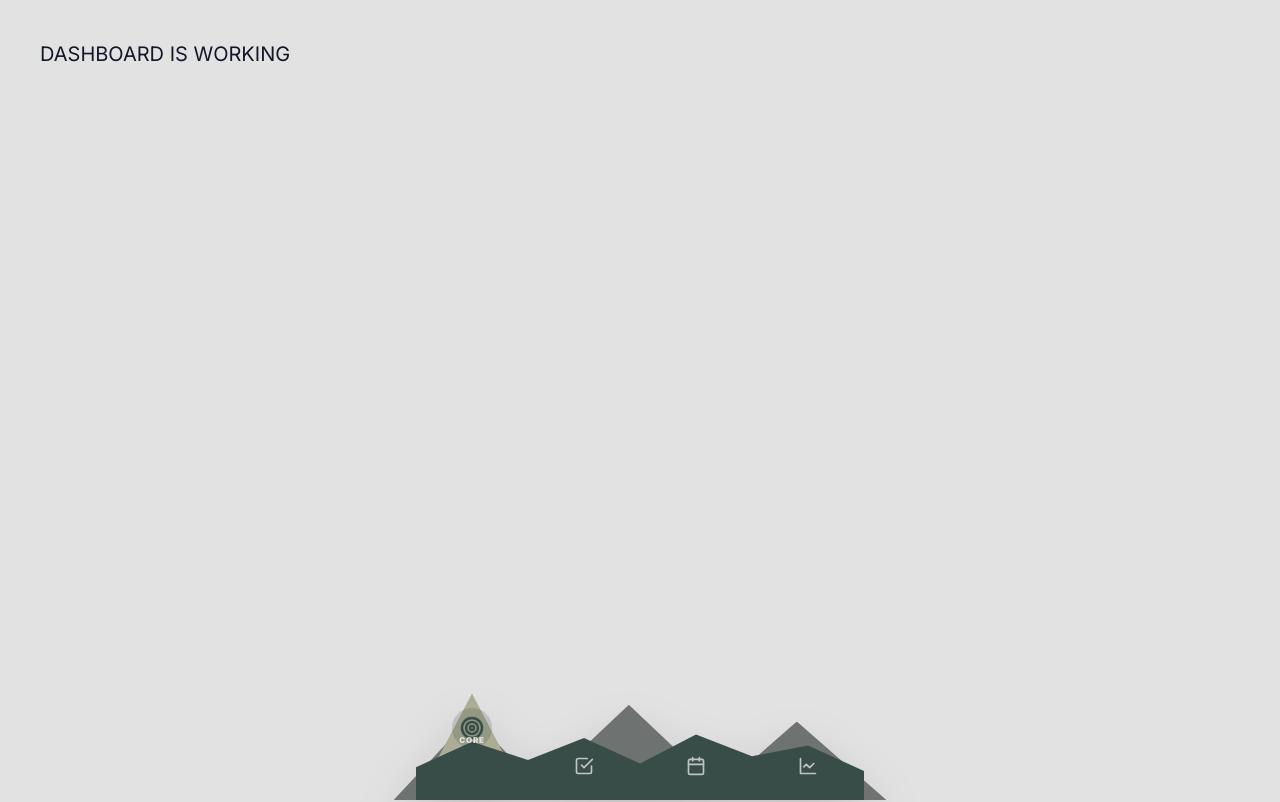
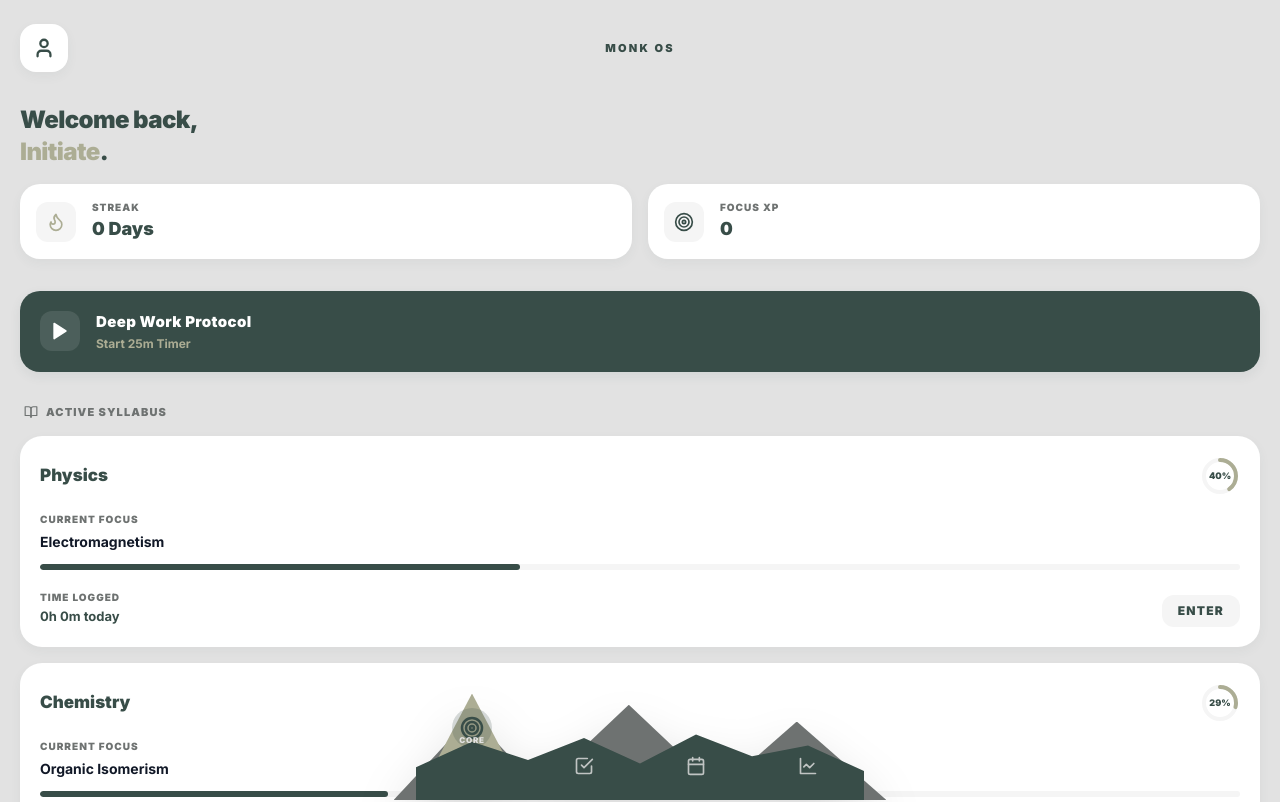
Before and after one commit to hetkeraliya/monkstudy, a Next.js app: page / in a window 1280 px wide. Shown: the top 802 px of the page. Built offline with nearby package versions, Linux system fonts and the light colour scheme; no server answers.

Commit message:
Update page.tsx

```diff
--- a/app/page.tsx
+++ b/app/page.tsx
@@ -1,9 +1,210 @@
 "use client";
 
-export default function DashboardPage() {
+import { useEffect, useState } from "react";
+import Link from "next/link";
+import { useStore } from "@/store/useStore";
+import { User, Flame, Target, Play, BookOpen } from "lucide-react";
+
+export default function Dashboard() {
+  const [mounted, setMounted] = useState(false);
+
+  const user = useStore((state) => state.user);
+  const subjects = useStore((state) => state.subjects);
+  const xp = useStore((state) => state.xp);
+  const streak = useStore((state) => state.streak);
+
+  useEffect(() => {
+    setMounted(true);
+  }, []);
+
+  if (!mounted) return null;
+
   return (
-    <div className="p-10 text-xl">
-      DASHBOARD IS WORKING
+    <div className="min-h-screen bg-[#E2E2E2] pb-24 px-5 pt-6 selection:bg-[#ACAD94] selection:text-[#384D48]">
+
+      {/* HEADER */}
+      <header className="flex justify-between items-center mb-8">
+        <Link
+          href="/profile"
+          className="w-12 h-12 bg-[#FFFFFF] rounded-[16px] shadow-[0_4px_12px_rgba(56,77,72,0.05)] flex items-center justify-center active:scale-95 transition-transform"
+        >
+          <User className="text-[#384D48]" size={22} strokeWidth={2.5} />
+        </Link>
+
+        <h1 className="text-[#384D48] font-black tracking-[0.2em] text-[11px] uppercase">
+          Monk OS
+        </h1>
+
+        <div className="w-12 h-12" />
+      </header>
+
+      {/* GREETING & STATS */}
+      <div className="mb-8">
+        <h2 className="text-2xl font-black text-[#384D48] tracking-tight mb-4">
+          Welcome back,<br />
+          <span className="text-[#ACAD94]">
+            {user?.displayName?.split(" ")[0] || "Initiate"}
+          </span>.
+        </h2>
+
+        <div className="flex gap-4">
+          {/* STREAK */}
+          <div className="flex-1 bg-[#FFFFFF] rounded-[20px] p-4 shadow-[0_4px_12px_rgba(56,77,72,0.05)] flex items-center gap-4">
+            <div className="w-10 h-10 bg-[#F5F5F5] rounded-xl flex items-center justify-center">
+              <Flame className="text-[#ACAD94]" size={20} />
+            </div>
+            <div>
+              <p className="text-[10px] font-black text-[#6E7271] uppercase tracking-widest">
+                Streak
+              </p>
+              <p className="text-lg font-black text-[#384D48]">
+                {streak} Days
+              </p>
+            </div>
+          </div>
+
+          {/* XP */}
+          <div className="flex-1 bg-[#FFFFFF] rounded-[20px] p-4 shadow-[0_4px_12px_rgba(56,77,72,0.05)] flex items-center gap-4">
+            <div className="w-10 h-10 bg-[#F5F5F5] rounded-xl flex items-center justify-center">
+              <Target className="text-[#384D48]" size={20} />
+            </div>
+            <div>
+              <p className="text-[10px] font-black text-[#6E7271] uppercase tracking-widest">
+                Focus XP
+              </p>
+              <p className="text-lg font-black text-[#384D48]">
+                {xp}
+              </p>
+            </div>
+          </div>
+        </div>
+      </div>
+
+      {/* POMODORO BUTTON */}
+      <button
+        className="w-full bg-[#384D48] text-[#FFFFFF] rounded-[20px] p-5 shadow-[0_4px_12px_rgba(56,77,72,0.08)] flex justify-between items-center mb-8 active:scale-[0.98] transition-transform"
+        onClick={() => {
+          if (typeof window !== "undefined" && navigator.vibrate)
+            navigator.vibrate(20);
+        }}
+      >
+        <div className="flex items-center gap-4">
+          <div className="w-10 h-10 bg-[#FFFFFF]/10 rounded-xl flex items-center justify-center">
+            <Play className="text-[#FFFFFF]" size={20} fill="currentColor" />
+          </div>
+          <div className="text-left">
+            <p className="font-black text-[15px] tracking-wide">
+              Deep Work Protocol
+            </p>
+            <p className="text-xs text-[#ACAD94] font-bold mt-0.5">
+              Start 25m Timer
+            </p>
+          </div>
+        </div>
+      </button>
+
+      {/* SUBJECT HEADER */}
+      <div className="flex items-center justify-between mb-4 px-1">
+        <h3 className="text-[11px] font-black text-[#6E7271] uppercase tracking-widest flex items-center gap-2">
+          <BookOpen size={14} /> Active Syllabus
+        </h3>
+      </div>
+
+      {/* SUBJECT CARDS */}
+      <div className="space-y-4">
+        {subjects.map((subject) => {
+          const progressPercent = Math.round(
+            (subject.completedChapters / subject.totalChapters) * 100
+          );
+
+          const hours = Math.floor(subject.dailyStudyMinutes / 60);
+          const mins = subject.dailyStudyMinutes % 60;
+
+          const radius = 16;
+          const circumference = 2 * Math.PI * radius;
+          const strokeDashoffset =
+            circumference - (progressPercent / 100) * circumference;
+
+          return (
+            <div
+              key={subject.id}
+              className="bg-[#FFFFFF] rounded-[22px] p-5 shadow-[0_4px_12px_rgba(56,77,72,0.05)] active:scale-[0.98] transition-transform"
+            >
+              <div className="flex justify-between items-center mb-4">
+                <h4 className="font-black text-[17px] text-[#384D48]">
+                  {subject.name}
+                </h4>
+
+                <div className="relative w-10 h-10 flex items-center justify-center">
+                  <svg className="w-10 h-10 transform -rotate-90">
+                    <circle
+                      cx="20"
+                      cy="20"
+                      r={radius}
+                      fill="none"
+                      stroke="#F5F5F5"
+                      strokeWidth="4"
+                    />
+                    <circle
+                      cx="20"
+                      cy="20"
+                      r={radius}
+                      fill="none"
+                      stroke="#ACAD94"
+                      strokeWidth="4"
+                      strokeLinecap="round"
+                      strokeDasharray={circumference}
+                      strokeDashoffset={strokeDashoffset}
+                      className="transition-all duration-1000 ease-out"
+                    />
+                  </svg>
+                  <span className="absolute text-[9px] font-black text-[#384D48]">
+                    {progressPercent}%
+                  </span>
+                </div>
+              </div>
+
+              <div className="mb-5">
+                <p className="text-[10px] font-black text-[#6E7271] uppercase tracking-widest mb-1">
+                  Current Focus
+                </p>
+                <p className="font-bold text-[14px] text-[#111827] mb-3">
+                  {subject.currentChapter}
+                </p>
+
+                <div className="h-1.5 w-full bg-[#F5F5F5] rounded-full overflow-hidden">
+                  <div
+                    className="h-full bg-[#384D48] rounded-full transition-all duration-1000 ease-out"
+                    style={{ width: `${progressPercent}%` }}
+                  />
+                </div>
+              </div>
+
+              <div className="flex justify-between items-end mt-2">
+                <div>
+                  <p className="text-[10px] font-black text-[#6E7271] uppercase tracking-widest mb-0.5">
+                    Time Logged
+                  </p>
+                  <p className="font-bold text-[13px] text-[#384D48]">
+                    {hours}h {mins}m today
+                  </p>
+                </div>
+
+                <button
+                  className="bg-[#F5F5F5] text-[#384D48] px-4 py-2 rounded-[12px] text-xs font-black uppercase tracking-widest active:bg-[#E2E2E2] transition-colors"
+                  onClick={(e) => {
+                    e.stopPropagation();
+                    if (typeof window !== "undefined" && navigator.vibrate)
+                      navigator.vibrate(10);
+                  }}
+                >
+                  Enter
+                </button>
+              </div>
+            </div>
+          );
+        })}
+      </div>
     </div>
   );
 }
```
